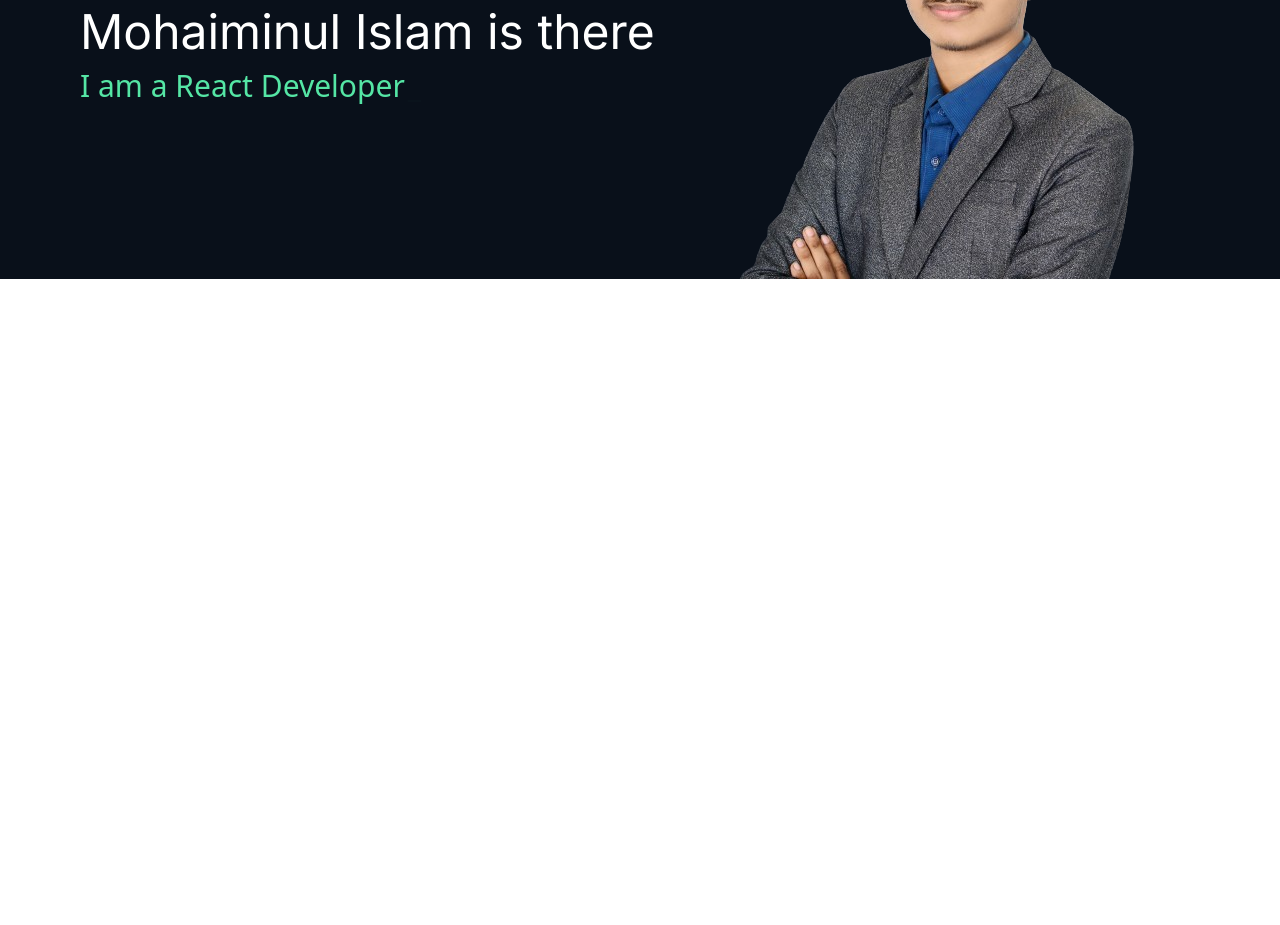
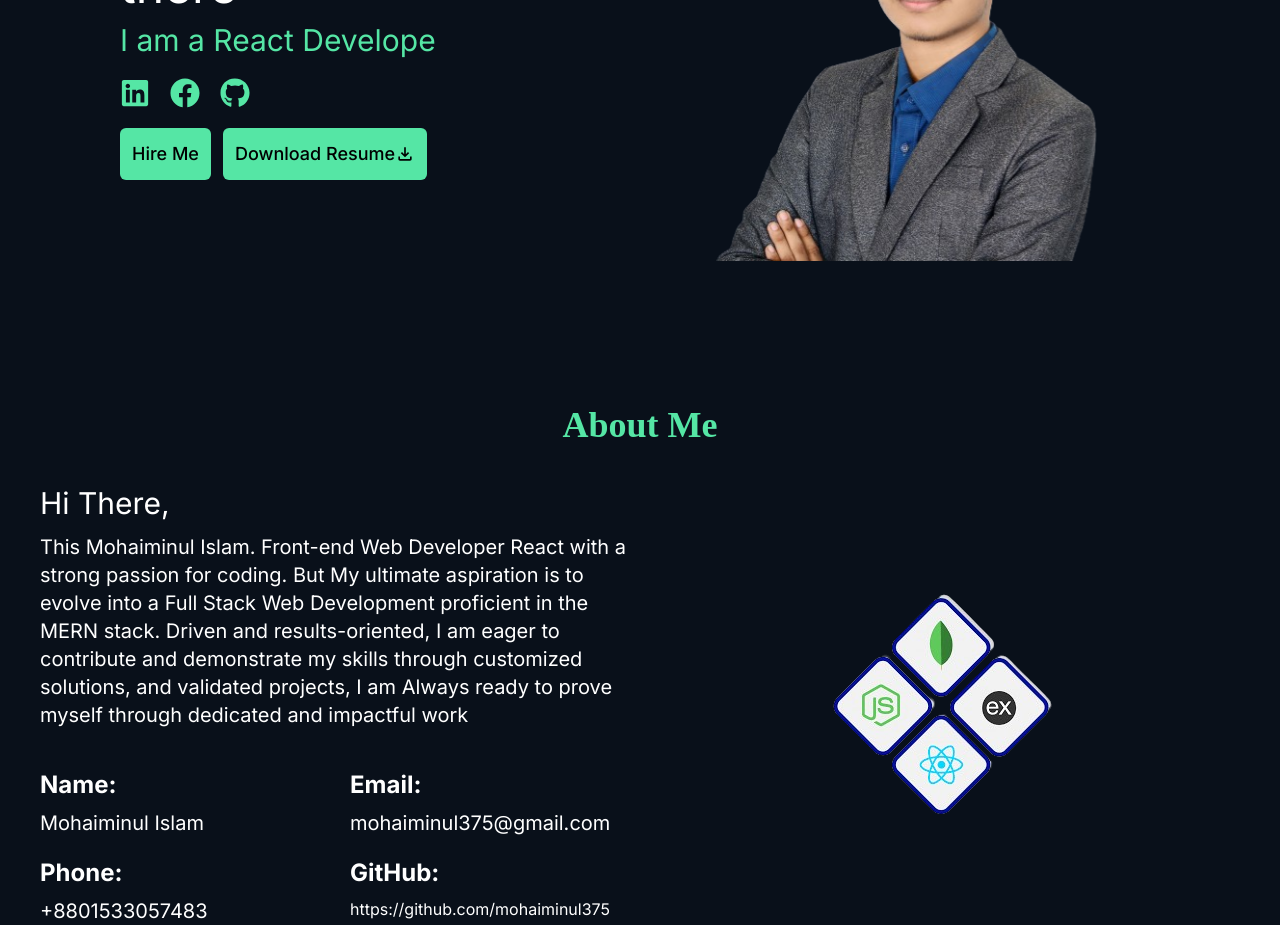
Before and after one commit to mohaiminul375/mohaiminul-s-portfolio, a React (Vite) app: page / in a window 1280 px wide. Shown: the part 280-1205 px from the top of the page. Before the commit the page ends 800 px from the top, so only its background shows below. Built offline with nearby package versions, Linux system fonts and the light colour scheme; a web font is replaced by a local one.

Commit message:
create about me

```diff
--- a/src/App.jsx
+++ b/src/App.jsx
@@ -1,3 +1,4 @@
+import About from "./Component/About/About";
 import Banner from "./Component/Banner/Banner";
 import Navbar from "./Component/Navbar/Navbar";
 
@@ -5,8 +6,9 @@ function App() {
   return (
     <>
       <Navbar></Navbar>
-      <div className="bg-[#09101A] text-white">
+      <div className="bg-[#09101A] text-white font-inter px-10">
       <Banner></Banner>
+      <About></About>
       </div>
     </>
   );
--- /dev/null
+++ b/src/Component/About/About.jsx
@@ -0,0 +1,53 @@
+import { Slide } from "react-awesome-reveal";
+import mern from "../../assets/MERN.png";
+
+const About = () => {
+  return (
+    <div className="mt-36">
+      <div className="text-4xl text-center font-bold font-play_write text-[#55E6A5]">
+        About Me
+      </div>
+      <div className="mt-10 flex justify-between items-center">
+
+        <div className="w-1/2">
+        <Slide direction="right" triggerOnce={true}>
+          <h2 className="text-3xl mb-3">Hi There,</h2>
+          <h5 className="text-xl">
+            This Mohaiminul Islam. Front-end Web Developer React with a strong passion
+            for coding. But My ultimate aspiration is to evolve into a Full Stack Web Development proficient in the MERN stack. Driven and results-oriented, I am eager to contribute
+            and demonstrate my skills through customized solutions, and
+            validated projects, I am Always ready to prove myself through
+            dedicated and impactful work
+          </h5>
+          <div className="mt-10 grid grid-cols-2 gap-5">
+            <div>
+              <h2 className="text-2xl font-bold mb-2">Name:</h2>
+              <p className="text-xl">Mohaiminul Islam</p>
+            </div>
+            <div>
+              <h2 className="text-2xl font-bold mb-2">Email:</h2>
+              <p className="text-xl">mohaiminul375@gmail.com</p>
+            </div>
+            <div>
+              <h2 className="text-2xl font-bold mb-2">Phone:</h2>
+              <p className="text-xl">+8801533057483</p>
+            </div>
+            <div>
+              <h2 className="text-2xl font-bold mb-2">GitHub:</h2>
+              <p className="text-base">https://github.com/mohaiminul375</p>
+            </div>
+          </div>
+          </Slide>
+        </div>
+
+        <div className="w-1/2 flex justify-center">
+        <Slide direction="left" triggerOnce={true}>
+          <img src={mern} alt="" />
+          </Slide>
+        </div>
+      </div>
+    </div>
+  );
+};
+
+export default About;
--- a/src/Component/Banner/Banner.jsx
+++ b/src/Component/Banner/Banner.jsx
@@ -1,12 +1,15 @@
 import { Typewriter } from "react-simple-typewriter";
 import profile from "../../assets/My-Profile-Photo.png";
 import { Slide } from "react-awesome-reveal";
+import { MdOutlineFileDownload } from "react-icons/md";
+import { FaFacebook, FaGithub, FaLinkedin } from "react-icons/fa";
+import { Link } from "react-router-dom";
 const Banner = () => {
   return (
     <div className="px-20">
       <div className="flex-col md:flex md:flex-row justify-between items-center">
         <div>
-          <Slide direction="left" triggerOnce={false} delay={1000}>
+          <Slide direction="left" triggerOnce={true} delay={1000}>
             <h2 className="text-4xl mb-2">Hi,</h2>
             <h2 className="text-5xl font-inter">Mohaiminul Islam is there</h2>
             <h3 className="text-3xl text-[#55E6A5] mt-3">
@@ -30,11 +33,33 @@ const Banner = () => {
                 />
               </span>
             </h3>
+            <div className="mt-5 flex items-center text-3xl text-[#55E6A5] justify-start gap-5">
+              <Link to='https://www.linkedin.com/in/md-mohaiminul-375m' target="_blank">
+                <FaLinkedin />
+              </Link>
+              <Link  to='https://www.facebook.com/mohaiminulweb375' target="_blank">
+              <FaFacebook />
+              </Link>
+              <Link  to='https://github.com/mohaiminul375' target="_blank">
+              <FaGithub />
+              </Link>
+            </div>
+            <div className="mt-5 flex items-center gap-3">
+              <button className="bg-[#55E6A5] px-3 rounded-md text-black py-3 font-medium flex items-center text-lg">
+                Hire Me
+              </button>
+              <a href="https://drive.google.com/uc?export=download&id=1G15G1Tg1e5O9g_Bi2hwKW_pdXqSCSMv4">
+                <button className="bg-[#55E6A5] px-3 rounded-md text-black py-3 font-medium flex items-center text-lg">
+                  Download Resume
+                  <MdOutlineFileDownload className="text-xl" />
+                </button>
+              </a>
+            </div>
           </Slide>
         </div>
         {/* image */}
         <div>
-          <Slide direction="right" triggerOnce={false}>
+          <Slide direction="right" triggerOnce={true}>
             <img src={profile} alt="" />
           </Slide>
         </div>
```
Also changed, not shown: src/assets/MERN.png (added).
